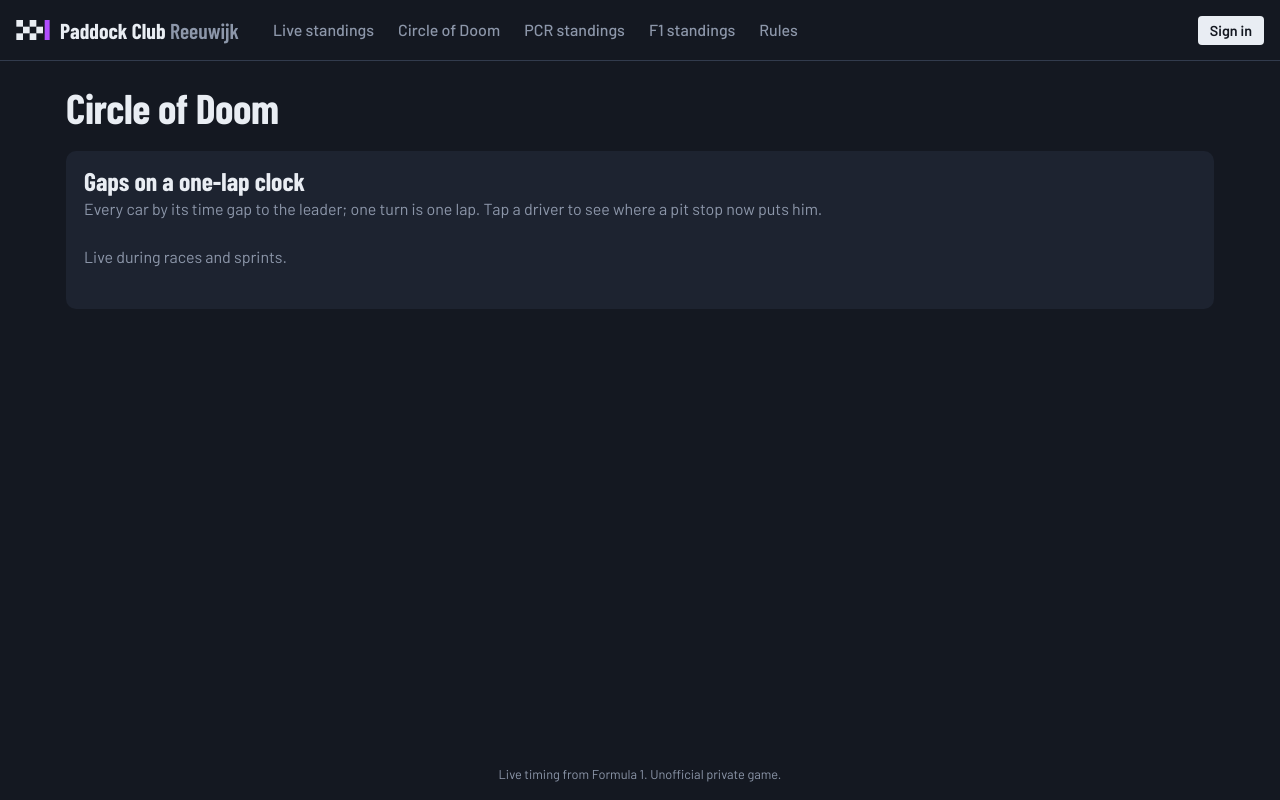
After one commit to MartijnB1978/paddock-club-addon, a FastAPI app: template f1_paddock_club/app/f1pool/templates/doom.html in a window 1280 px wide. The commit adds this page. Run offline with FastAPI, Linux system fonts and the light colour scheme; the template is opened without the code that fills it, so the values that code supplies are empty; parts of the project's set-up code (start-up, migrations or seed data) failed here and were passed over.

Commit message:
Circle of Doom on its own tab, between Live standings and PCR standings
The tab is members-only (/doom redirects to sign in). Outside races and
sprints it says when the next one starts and picks up the live data by itself.

Co-Authored-By: Claude Opus 5.5 <noreply@anthropic.com>
Claude-Session: https://claude.ai/code/session_01Ui2tThFCHWyc4R7EvDRDsy

```diff
--- a/f1_paddock_club/app/f1pool/main.py
+++ b/f1_paddock_club/app/f1pool/main.py
@@ -536,6 +536,19 @@ def live_map(have: str = ""):
     if have != draw["key"]:
         out["track"] = {"viewBox": draw["viewBox"], "path": draw["path"], "dots": draw["dots"]}
     return JSONResponse(out)
+
+
+@app.get("/doom", response_class=HTMLResponse)
+def doom_page(request: Request):
+    """Circle of Doom tab (members only); the browser fetches the live data from /live/circle."""
+    require_user(request)
+    sid = engine.live_session
+    race = db.q1("SELECT s.*, e.name AS ev_name FROM sessions s JOIN events e ON e.id=s.event_id "
+                 "WHERE s.id=? AND s.kind IN ('R','S')", sid) if sid else None
+    race = race or db.q1("SELECT s.*, e.name AS ev_name FROM sessions s JOIN events e ON e.id=s.event_id "
+                         "WHERE e.cancelled=0 AND s.kind IN ('R','S') AND s.start_utc>=? "
+                         "ORDER BY s.start_utc LIMIT 1", db.iso(db.now_utc() - timedelta(hours=3)))
+    return render(request, "doom.html", race=race, deadlines=upcoming_deadlines())
 
 
 _circle_cache = {"at": 0.0, "sid": None, "out": None}
--- a/f1_paddock_club/app/f1pool/static/app.js
+++ b/f1_paddock_club/app/f1pool/static/app.js
@@ -266,8 +266,7 @@
       if (lbusy) return; lbusy = true;
       fetch(livebox.dataset.url, {cache: "no-store"}).then(function (r) { return r.text(); }).then(function (html) {
         if (map && map.parentNode) map.parentNode.removeChild(map);
-        if (doom && doom.parentNode) doom.parentNode.removeChild(doom);
-        livebox.innerHTML = html; if (window.pcClockTick) window.pcClockTick(); mountMap(); mountDoom();
+        livebox.innerHTML = html; if (window.pcClockTick) window.pcClockTick(); mountMap();
       }).finally(function () { lbusy = false; });
     };
   }
@@ -359,6 +358,7 @@
     if (!doom) {
       doom = document.createElement("div");
       doom.className = "doom";
+      doom.hidden = true;
       doom.innerHTML = '<svg viewBox="-215 -215 430 430" role="img" aria-label="Circle of Doom: cars placed by time gap to the leader">' +
         '<circle class="ring" r="' + R + '"></circle><line class="start" x1="0" y1="' + (-R - 12) + '" x2="0" y2="' + (-R + 12) + '"></line>' +
         '<g class="win"></g><g class="cars"></g><g class="mid"></g></svg>' +
@@ -384,6 +384,9 @@
     fetch("/live/circle", {cache: "no-store", credentials: "same-origin"})
       .then(function (r) { return r.json(); })
       .then(function (d) {
+        var wait = document.querySelector(".doom-wait");
+        if (wait) wait.hidden = !!d.live;
+        doom.hidden = !d.live;
         if (!d.live) return;
         if (doomData && doomData.mode !== d.mode) doomMode = null;   // track status changed: follow it again
         doomData = d; drawDoom();
--- a/f1_paddock_club/app/f1pool/static/style.css
+++ b/f1_paddock_club/app/f1pool/static/style.css
@@ -366,7 +366,7 @@ section + section{margin-top:28px}
 .push-msg{color:var(--amber);font-size:.9rem}
 .push-msg:empty{display:none}
 /* Circle of Doom */
-.doomcard{grid-column:1/-1}
+.doom[hidden]{display:none}
 .doom{display:grid;grid-template-columns:minmax(0,440px) minmax(0,1fr);grid-template-rows:auto auto auto 1fr;gap:8px 24px;align-items:start}
 .doom svg{grid-row:1/span 4;display:block;width:100%;height:auto;max-width:440px;margin:0 auto;font-family:var(--display)}
 .doom .ring{fill:none;stroke:#2c3445;stroke-width:14}
--- a/f1_paddock_club/app/f1pool/templates/_live.html
+++ b/f1_paddock_club/app/f1pool/templates/_live.html
@@ -73,10 +73,4 @@
     {% endif %}
 </section>
 {% endif %}
-{% if user and panel and panel.is_live and panel.session.kind in ('R', 'S') %}
-<section class="panel doomcard" aria-label="Circle of Doom">
-  <header class="panel-head"><div><h2>Circle of Doom</h2><p class="muted">Gaps to the leader on a one-lap clock. Tap a driver to see where a pit stop now puts him.</p></div></header>
-  <div id="doom-slot"></div>
-</section>
-{% endif %}
 </div>
--- a/f1_paddock_club/app/f1pool/templates/base.html
+++ b/f1_paddock_club/app/f1pool/templates/base.html
@@ -22,6 +22,7 @@
   </a>
   <nav class="nav">
     <a href="/live" class="{{ 'on' if request.url.path == '/live' }}">Live standings</a>
+    <a href="/doom" class="{{ 'on' if request.url.path == '/doom' }}">Circle of Doom</a>
     <a href="/" class="{{ 'on' if request.url.path == '/' }}">PCR standings</a>
     {% if user %}
     <a href="/predict" class="{{ 'on' if request.url.path.startswith('/predict') }}">Predict</a>
--- /dev/null
+++ b/f1_paddock_club/app/f1pool/templates/doom.html
@@ -0,0 +1,14 @@
+{% extends "base.html" %}
+{% block main %}
+<div class="home-head"><h1>Circle of Doom</h1>
+  {% if deadlines %}<p class="next">Next deadline: <b>{{ deadlines[0].ev_name }}, {{ deadlines[0].name }}</b>
+    <time data-countdown="{{ deadlines[0].start_utc }}">{{ deadlines[0].start_utc|localtime }}</time></p>{% endif %}
+</div>
+<section class="panel doomcard" aria-label="Circle of Doom">
+  <header class="panel-head"><div><h2>{{ race.ev_name if race else 'Gaps on a one-lap clock' }}</h2>
+    <p class="muted">Every car by its time gap to the leader; one turn is one lap. Tap a driver to see where a pit stop now puts him.</p></div></header>
+  <p class="muted pad doom-wait">{% if race %}Live during the {{ race.name|lower }}, from {{ race.start_utc|localtime }}.{% else %}Live during races and sprints.{% endif %}</p>
+  <div id="doom-slot"></div>
+</section>
+{% endblock %}
+{% block scripts %}<script src="/static/app.js?v={{ ASSET_V }}"></script>{% endblock %}
```
Also changed, not shown: f1_paddock_club/DOCS.md (+1 -1 lines).
